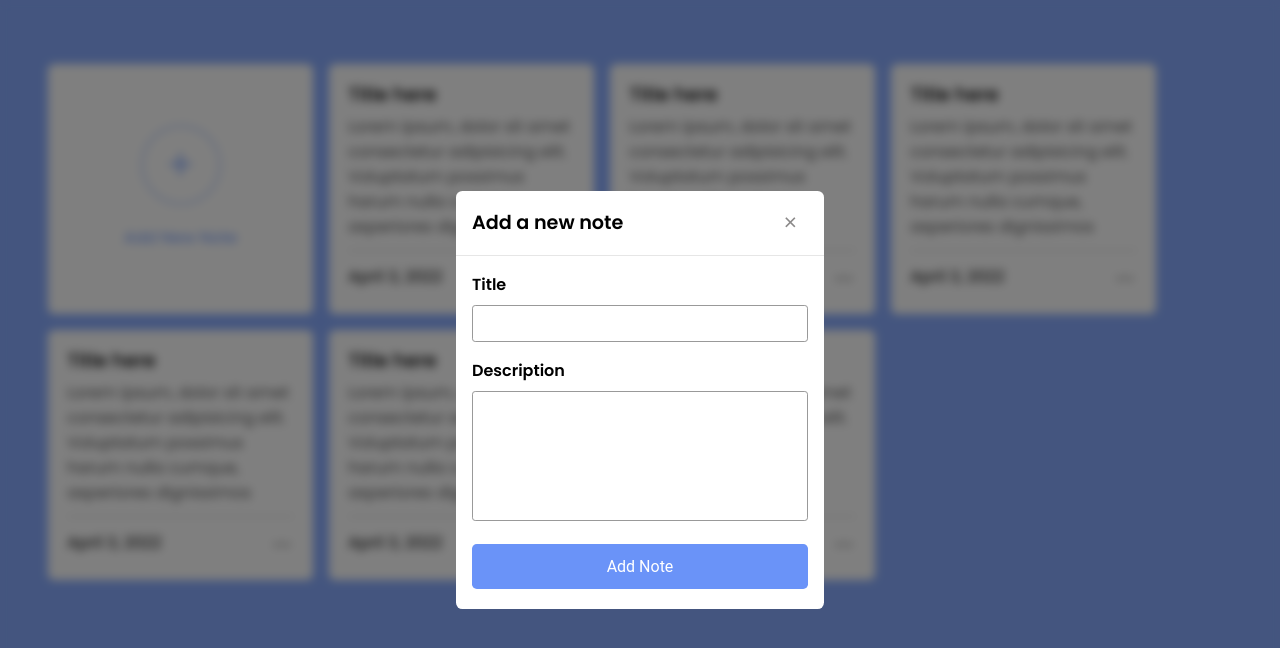
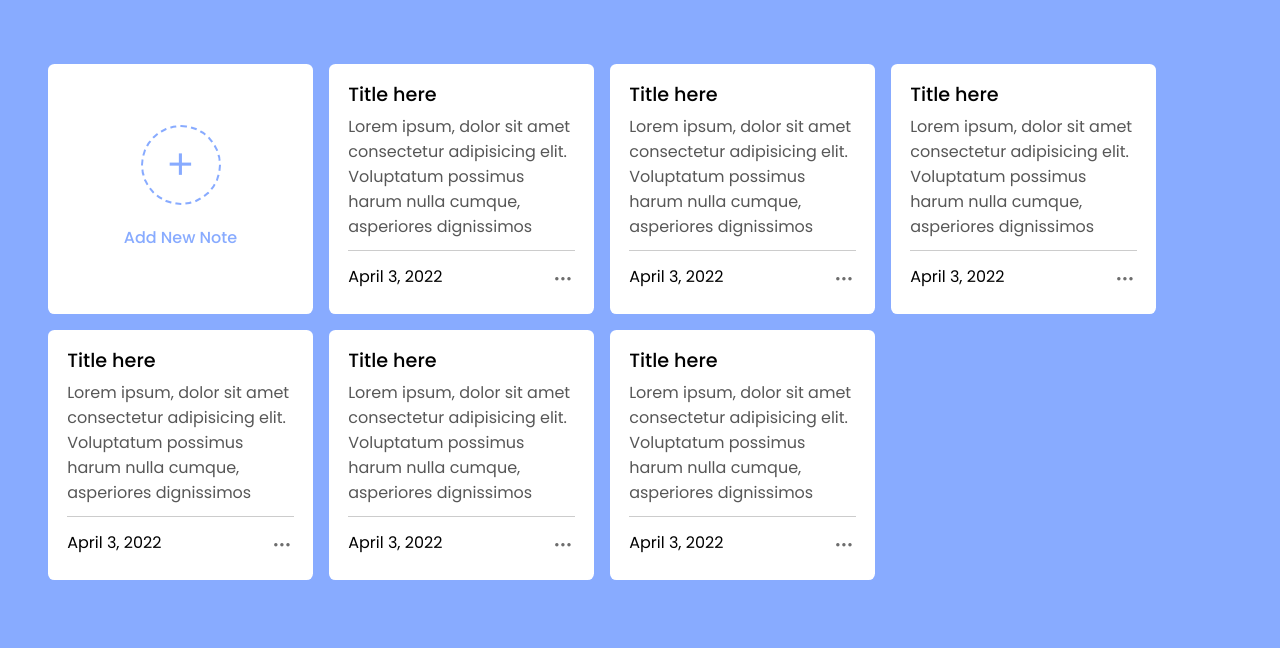
Before and after one commit to karam-zomlut/React-Note, a React (Create React App) app: page / in a window 1280 px wide. Shown: the top 648 px of the page. Built offline with nearby package versions, Linux system fonts and the light colour scheme; the HTML template or start-up script is replaced by a standard one.

Commit message:
Show & Hide Popup

```diff
--- a/src/App.css
+++ b/src/App.css
@@ -27,6 +27,10 @@ input, button, select, textarea {
   outline: none;
 }
 
+i{
+  pointer-events: none;
+}
+
 body{
   background-color: #88ABFF;
 }
--- a/src/App.js
+++ b/src/App.js
@@ -9,14 +9,30 @@ import AddPopUp from './Components/AddPopUp';
 
 class App extends React.Component {
 
+  state={
+    showAddPopUp: false,
+    EditMode: false,
+    EditId: null,
+    NoteTitle: null,
+    NoteContent: null,
+  }
+
+  toggleAddPopup = (e) => {
+    e.preventDefault();
+    this.setState({showAddPopUp: !this.state.showAddPopUp});
+  }
+
   render() {
+    const {showAddPopUp} = this.state;
     return (
       <div className="container">
-        <AddPopUp />
+        {showAddPopUp ? <AddPopUp toggleAddPopup={this.toggleAddPopup} /> : null}
         <BrowserRouter>
           <Switch>
             <Route path='/notfound' component={NotFound} />
-            <Route exact path="/" component={Home} />
+            <Route exact path="/" render={(props) => (
+              <Home {...props} toggleAddPopup={this.toggleAddPopup} />
+            )} />
             <Redirect to='/notfound' />
           </Switch>
         </BrowserRouter>
--- a/src/Components/AddBox/index.jsx
+++ b/src/Components/AddBox/index.jsx
@@ -2,9 +2,9 @@ import React from 'react';
 import './style.css';
 
 
-const AddBox = () => {
+const AddBox = ({toggleAddPopup}) => {
   return (
-    <div className="add-box">
+    <div className="add-box" onClick={(e) => toggleAddPopup(e)}>
       <div className="icon">
         <i className="ri-add-line"></i>
       </div>
--- a/src/Components/AddPopUp/index.jsx
+++ b/src/Components/AddPopUp/index.jsx
@@ -1,18 +1,14 @@
 import React from 'react';
 import './style.css';
 
-const AddPopUp = () => {
-  const activeStyle = {
-    opacity: 1,
-    visibility: 'visible',
-  }
+const AddPopUp = ({toggleAddPopup}) => {
   return (
-    <div className='popup-container' style={activeStyle}>
+    <div className='popup-container'>
       <div className='popup'>
         <div className='content'>
           <header className='popup-header'>
             <h2 className='title'>Add a new note</h2>
-            <button className='btn close'>
+            <button className='btn close' onClick={(e) => toggleAddPopup(e)}>
               <i className='ri-close-line'></i>
             </button>
           </header>
--- a/src/Components/AddPopUp/style.css
+++ b/src/Components/AddPopUp/style.css
@@ -10,9 +10,6 @@
   display: flex;
   justify-content: center;
   align-items: center;
-  opacity: 0;
-  visibility: hidden;
-  transition: all 0.3s ease-in-out;
 }
 
 
--- a/src/Pages/Home.jsx
+++ b/src/Pages/Home.jsx
@@ -2,10 +2,10 @@ import React from 'react'
 import AddBox from '../Components/AddBox'
 import SingleNote from '../Components/SingleNote'
 
-const Home = () => {
+const Home = ({toggleAddPopup}) => {
   return (
     <>
-      <AddBox />
+      <AddBox toggleAddPopup={toggleAddPopup} />
       <SingleNote />
       <SingleNote />
       <SingleNote />
```
